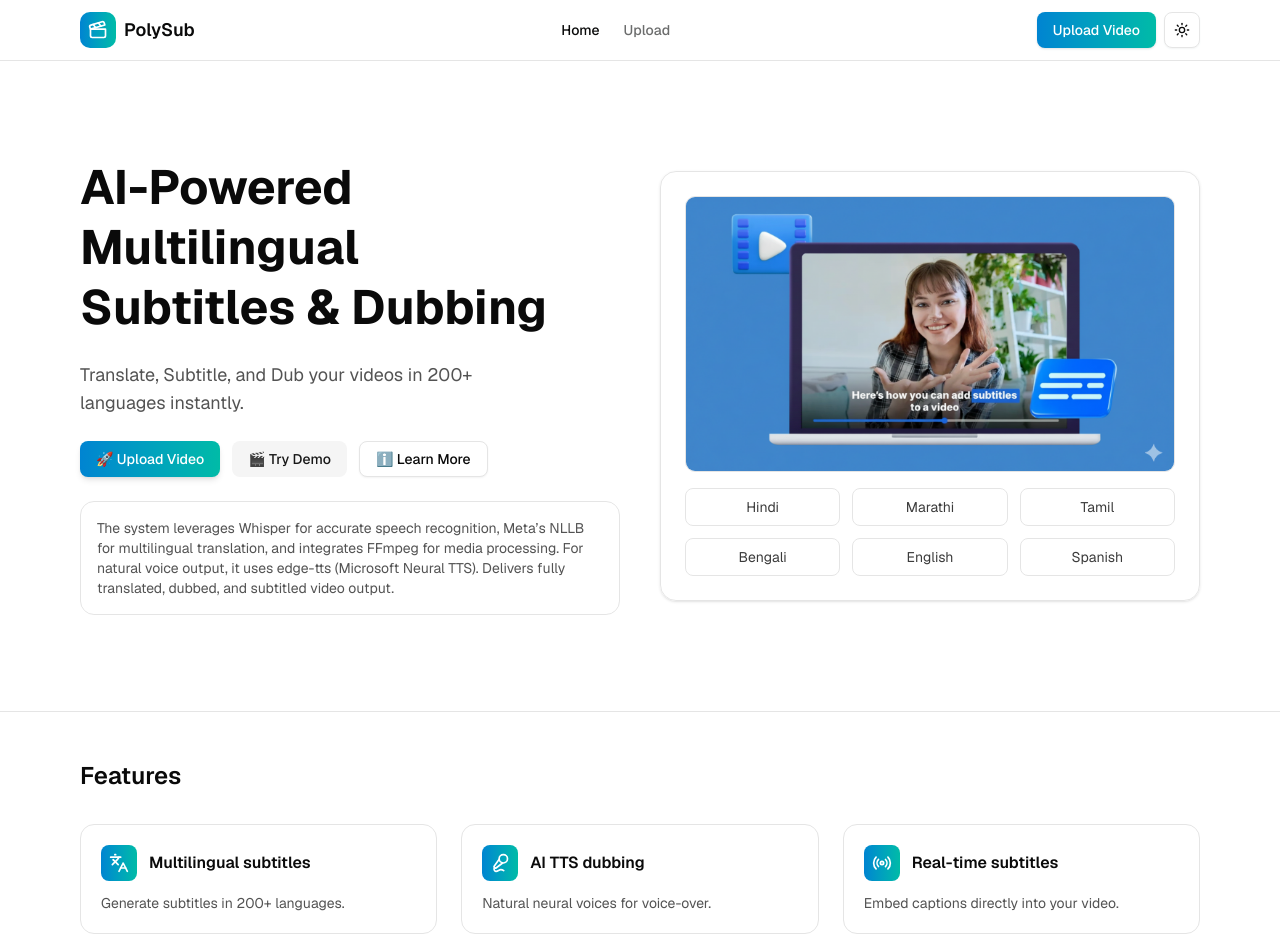
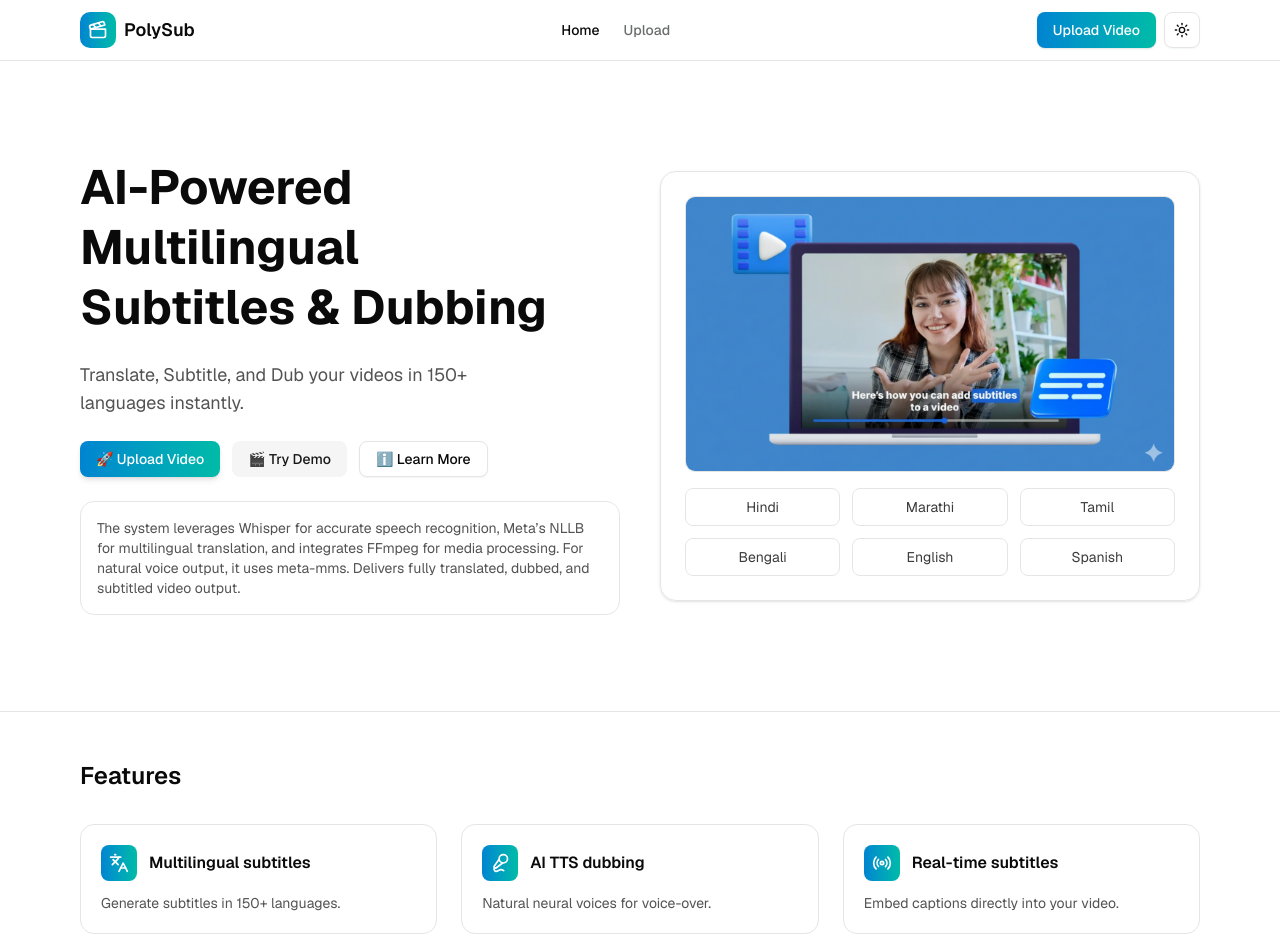
Before and after one commit to varadjoshi-dev/Polysub-AI-Powered-Multilingual-Subtitles-Dubbing, a Next.js app in the folder frontend/: page / in a window 1280 px wide. Shown: the top 952 px of the page. Built offline with nearby package versions, Linux system fonts and the light colour scheme.

Commit message:
Updated page.tsx and frontend structure

```diff
--- a/frontend/app/page.tsx
+++ b/frontend/app/page.tsx
@@ -39,7 +39,7 @@ export default function Page() {
                 animate={{ opacity: 1, y: 0 }}
                 transition={{ duration: 0.5, delay: 0.2 }}
               >
-                Translate, Subtitle, and Dub your videos in 200+ languages instantly.
+                Translate, Subtitle, and Dub your videos in 150+ languages instantly.
               </motion.p>
               <motion.div
                 className="flex flex-wrap gap-3"
@@ -68,8 +68,8 @@ export default function Page() {
               >
                 <p className="text-sm text-foreground/70">
                   The system leverages Whisper for accurate speech recognition, Meta’s NLLB for multilingual
-                  translation, and integrates FFmpeg for media processing. For natural voice output, it uses edge-tts
-                  (Microsoft Neural TTS). Delivers fully translated, dubbed, and subtitled video output.
+                  translation, and integrates FFmpeg for media processing. For natural voice output, it uses meta-mms.
+                  Delivers fully translated, dubbed, and subtitled video output.
                 </p>
               </motion.div>
             </motion.div>
@@ -116,7 +116,7 @@ export default function Page() {
             <FeatureItem
               icon={<Languages className="h-5 w-5" />}
               title="Multilingual subtitles"
-              desc="Generate subtitles in 200+ languages."
+              desc="Generate subtitles in 150+ languages."
             />
             <FeatureItem
               icon={<Mic2 className="h-5 w-5" />}
```
